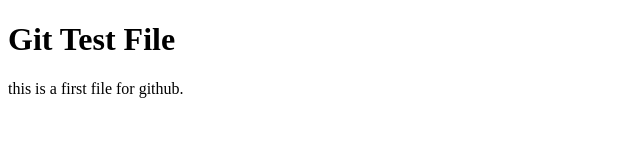
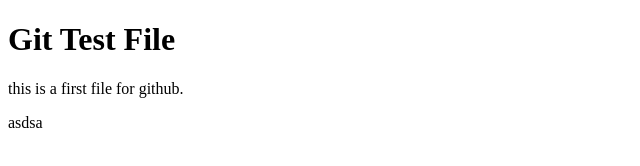
Before and after one commit to malikrameez567/newgit-test, a plain HTML site: page index.html in a window 1280 px wide. Shown: the full height of the page, 0-640 px from the left. Drawn offline with Linux system fonts and the light colour scheme.

Commit message:
i already commit on it

```diff
--- a/index.html
+++ b/index.html
@@ -6,5 +6,6 @@
 <body>
 	<h1>Git Test File</h1>
 	<p>this is a first file for github.</p>
+	<p>asdsa</p>
 </body>
 </html>
```
